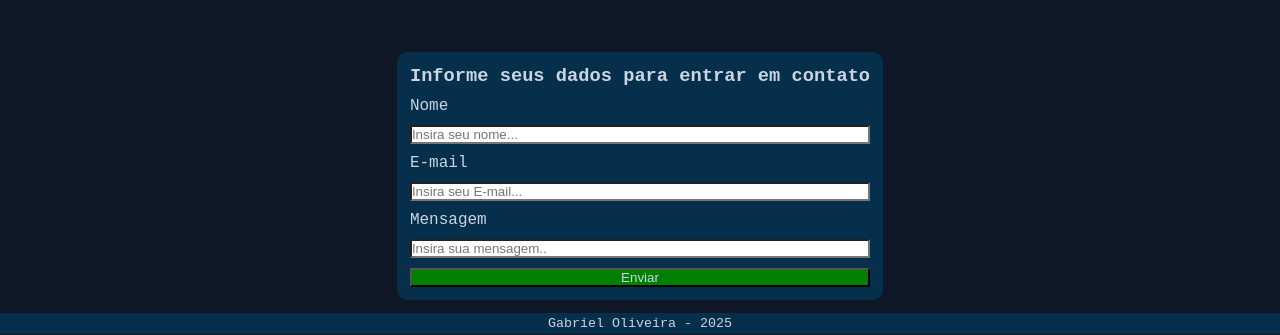
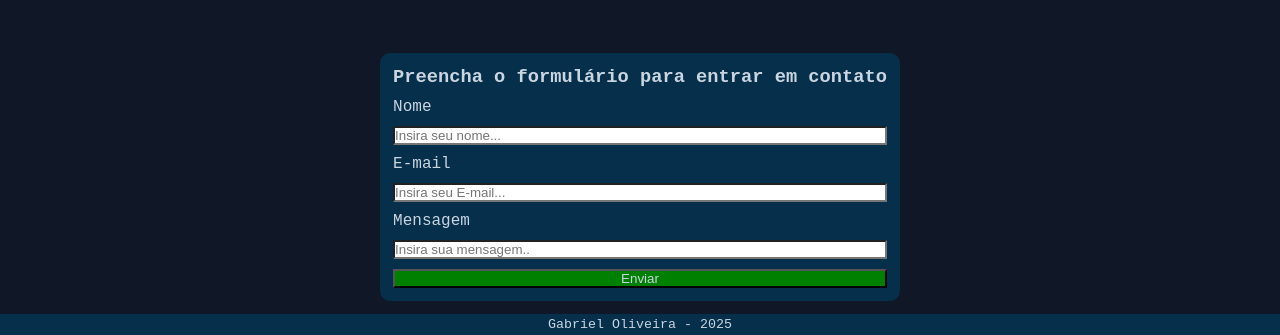
Before and after one commit to Mephisto-G/Gabriel-Oliveira-Portf-lio, a plain HTML site: page index.html in a window 1280 px wide. Shown: the part 911-1246 px from the top of the page. Drawn offline with Linux system fonts and the light colour scheme.

Commit message:
Update index.html

```diff
--- a/index.html
+++ b/index.html
@@ -92,7 +92,7 @@
         </div>
         <div id="contato"> <!-- Conteudo Contato -->
             <form action="" method="post">
-                <h3>Informe seus dados para entrar em contato</h3>
+                <h3>Preencha o formulário para entrar em contato</h3>
                 <label for="nome">Nome</label>
                 <input type="text" placeholder="Insira seu nome...">
                 <label for="email">E-mail</label>
@@ -108,4 +108,5 @@
     </footer>
 </body>
 
+
 </html>
```
